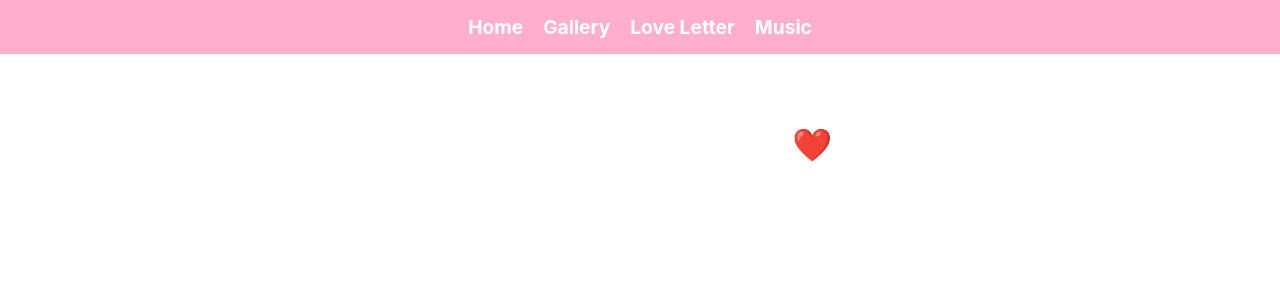
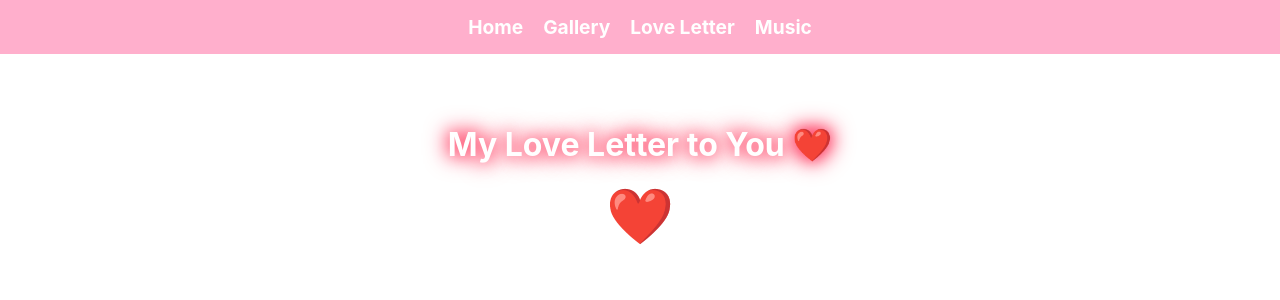
Before and after one commit to J3ZZ3/tester25, a React (Create React App) app: page /love-letter in a window 1280 px wide. Shown: the top 300 px of the page. Built offline with nearby package versions, Linux system fonts and the light colour scheme.

Commit message:
Update LoveLetter.js

```diff
--- a/src/pages/LoveLetter.js
+++ b/src/pages/LoveLetter.js
@@ -10,6 +10,29 @@ const Container = styled.div`
   margin: auto;
 `;
 
+const GlowingText = styled.h1`
+  font-size: 2rem;
+  color: white;
+  text-shadow: 0 0 10px #ff7eb3, 0 0 20px #ff4d6d;
+  animation: pulse 2s infinite alternate;
+
+  @keyframes pulse {
+    from { text-shadow: 0 0 5px #ff7eb3, 0 0 10px #ff4d6d; }
+    to { text-shadow: 0 0 15px #ff4d6d, 0 0 25px #ff0033; }
+  }
+`;
+
+const HeartBeat = styled.div`
+  font-size: 3rem;
+  color: red;
+  animation: beat 1s infinite alternate;
+
+  @keyframes beat {
+    from { transform: scale(1); }
+    to { transform: scale(1.2); }
+  }
+`;
+
 const Letter = styled.p`
   font-size: 1.5rem;
   line-height: 1.6;
@@ -20,7 +43,8 @@ const LoveLetter = () => {
   return (
     <AnimatedPage>
       <Container>
-        <h1>My Love Letter to You ❤️</h1>
+        <GlowingText>My Love Letter to You ❤️</GlowingText>
+        <HeartBeat>❤️</HeartBeat>
         <Letter>
           {`Sienna, My Love,
 
@@ -33,7 +57,7 @@ No matter where life takes us, my heart will always belong to you. You are my gr
 I love you more than words can ever express, today and always.
 
 Forever yours,
-Jesse`}
+[Your Name]`}
         </Letter>
       </Container>
     </AnimatedPage>
```
